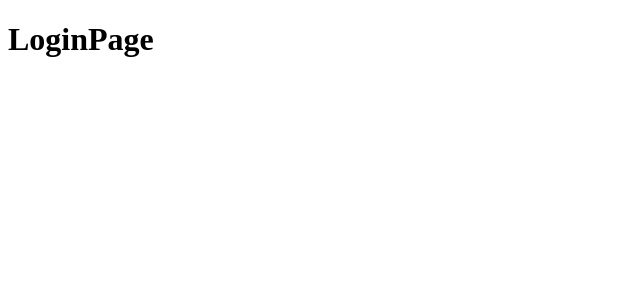
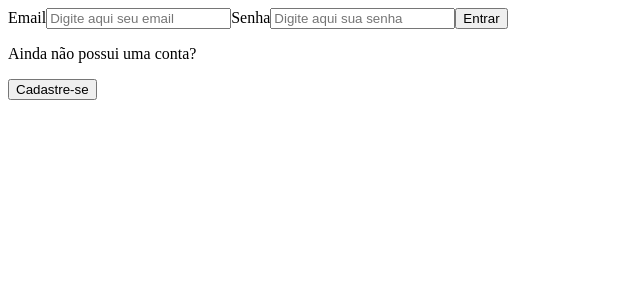
Before and after one commit to DaviSouzaS/kenzie-hub-react-entrega, a React (Create React App) app: page / in a window 1280 px wide. Shown: the top 300 px of the page, without its empty margins (0-640 px from the left). Built offline with nearby package versions, Linux system fonts and the light colour scheme.

Commit message:
feat: createLoginFormAndValidations

```diff
--- /dev/null
+++ b/src/components/LoginForm/index.jsx
@@ -0,0 +1,36 @@
+import { useForm } from "react-hook-form"
+import { yupResolver } from "@hookform/resolvers/yup"
+import * as yup from "yup"
+
+export function LoginForm () {
+
+    function submit (data) {
+        console.log(data)
+    }
+
+    const validate = yup.object().shape({
+        email: yup.string().required("O email é obrigatório"),
+
+        password: yup.string().required("A senha é obrigatória")
+    })
+
+    const { register, handleSubmit, formState: { errors }, } = useForm({ resolver: yupResolver(validate) })
+
+    return (
+        <form onSubmit={handleSubmit(submit)}>
+            <label htmlFor="email">Email</label>
+            <input type="email" id="email" placeholder="Digite aqui seu email" {...register("email")}/>
+            {errors.email?.message && <p>{errors.email.message}</p>}
+
+            <label htmlFor="password">Senha</label>
+            <input type="password" id="password" placeholder="Digite aqui sua senha" {...register("password")}/>
+            {errors.password?.message && <p>{errors.password.message}</p>}
+
+            <button type="submit">Entrar</button>
+
+            <p>Ainda não possui uma conta?</p>
+
+            <button type="click">Cadastre-se</button>
+        </form>
+    )
+}
--- a/src/pages/LoginPage/index.jsx
+++ b/src/pages/LoginPage/index.jsx
@@ -1,5 +1,8 @@
+import { LoginForm } from "../../components/LoginForm"
+
 export function LoginPage () {
+
     return (
-        <h1>LoginPage</h1>
+        <LoginForm/>
     )
 }
```
